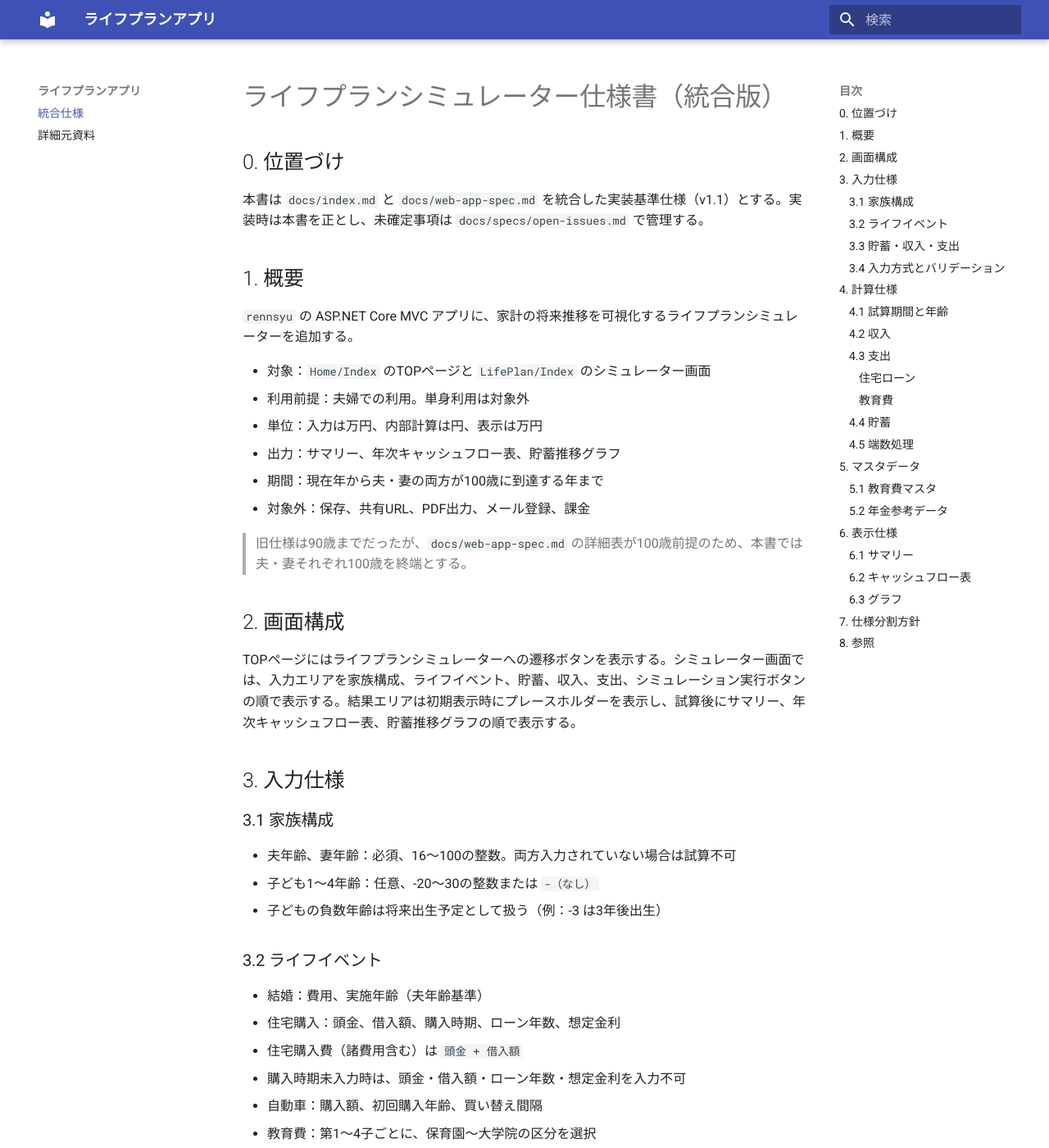
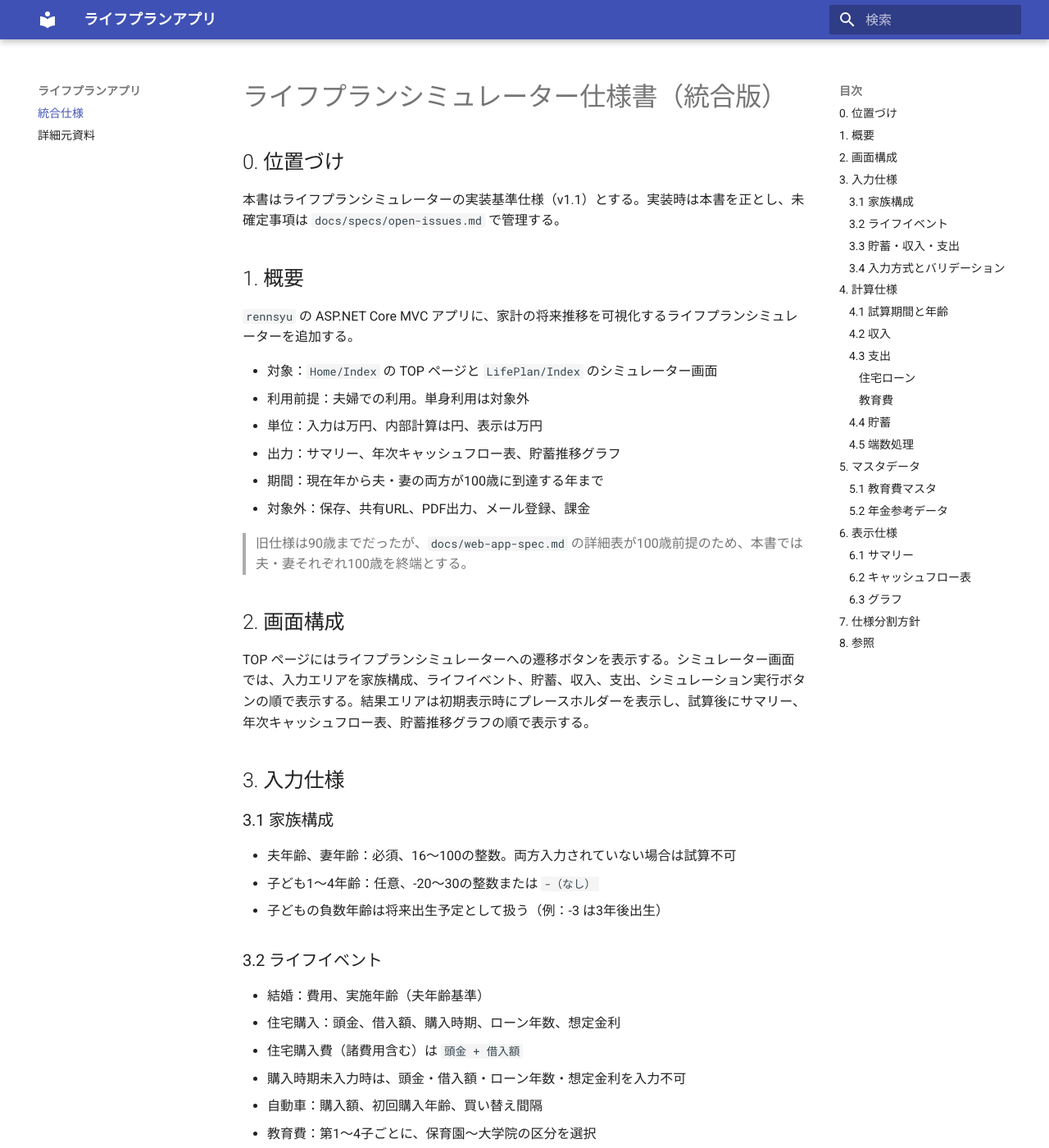
Before and after one commit to Kinagaki-525/LifePlan, an MkDocs documentation site: the page built from docs/index.md, in a window 1280 px wide and 1400 px high. Shown: the whole window at 82% size. Built offline with MkDocs 1.6.1 and Material for MkDocs 9.7.7, drawn with Linux system fonts in a browser that asks for light colours; some of the changed text lies outside the part shown.

Commit message:
仕様書完成！

```diff
--- a/docs/index.md
+++ b/docs/index.md
@@ -2,13 +2,13 @@
 
 ## 0. 位置づけ
 
-本書は `docs/index.md` と `docs/web-app-spec.md` を統合した実装基準仕様（v1.1）とする。実装時は本書を正とし、未確定事項は `docs/specs/open-issues.md` で管理する。
+本書はライフプランシミュレーターの実装基準仕様（v1.1）とする。実装時は本書を正とし、未確定事項は `docs/specs/open-issues.md` で管理する。
 
 ## 1. 概要
 
 `rennsyu` の ASP.NET Core MVC アプリに、家計の将来推移を可視化するライフプランシミュレーターを追加する。
 
-- 対象：`Home/Index` のTOPページと `LifePlan/Index` のシミュレーター画面
+- 対象：`Home/Index` の TOP ページと `LifePlan/Index` のシミュレーター画面
 - 利用前提：夫婦での利用。単身利用は対象外
 - 単位：入力は万円、内部計算は円、表示は万円
 - 出力：サマリー、年次キャッシュフロー表、貯蓄推移グラフ
@@ -19,7 +19,7 @@
 
 ## 2. 画面構成
 
-TOPページにはライフプランシミュレーターへの遷移ボタンを表示する。シミュレーター画面では、入力エリアを家族構成、ライフイベント、貯蓄、収入、支出、シミュレーション実行ボタンの順で表示する。結果エリアは初期表示時にプレースホルダーを表示し、試算後にサマリー、年次キャッシュフロー表、貯蓄推移グラフの順で表示する。
+TOP ページにはライフプランシミュレーターへの遷移ボタンを表示する。シミュレーター画面では、入力エリアを家族構成、ライフイベント、貯蓄、収入、支出、シミュレーション実行ボタンの順で表示する。結果エリアは初期表示時にプレースホルダーを表示し、試算後にサマリー、年次キャッシュフロー表、貯蓄推移グラフの順で表示する。
 
 ## 3. 入力仕様
 
@@ -168,7 +168,7 @@ TOPページにはライフプランシミュレーターへの遷移ボタン
 
 ### 6.3 グラフ
 
-`wwwroot/js/life-plan-chart.js` で、収入合計、支出合計、貯蓄合計（0%運用/想定年利運用）を描画する。初期実装では追加ライブラリを導入せず、Canvas または HTML/CSS ベースの簡易描画を優先する。Chart.js などの外部ライブラリは、表現力や保守性の必要が明確になった時点で検討する。
+`wwwroot/js/life-plan-chart.js` で、収入合計、支出合計、貯蓄合計（0%運用/想定年利運用）を描画する。外部グラフライブラリは初期要件に含めず、表現力や保守性の必要が明確になった時点で検討する。
 
 ## 7. 仕様分割方針
 
```
Also changed, not shown: other parts of docs/index.md (+1 -1 lines), docs/implementation-plan.md (+6 -4 lines).
